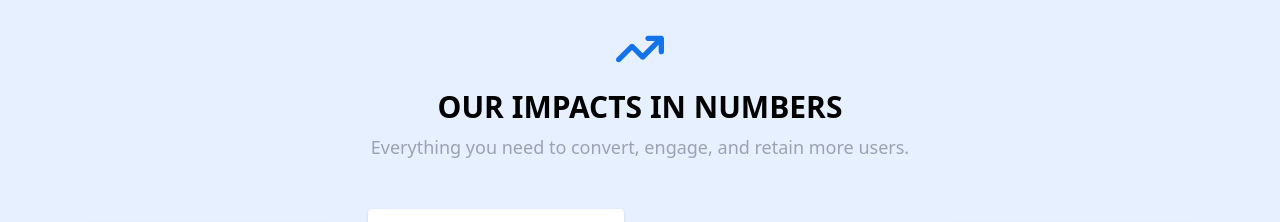
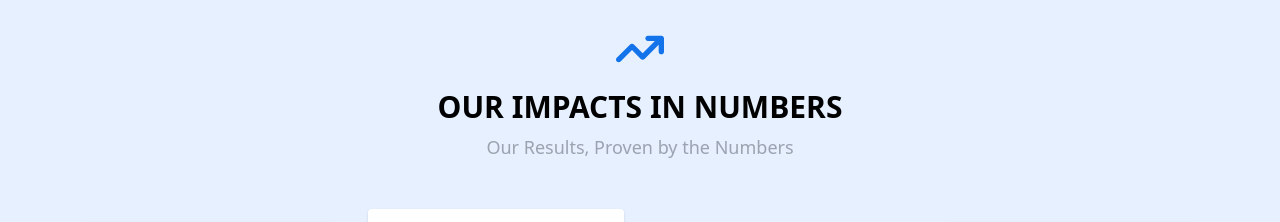
Before and after one commit to PiyushSharma0/nepal-ielts, a Next.js app: page / in a window 1280 px wide. Shown: the part 1360-1582 px from the top of the page. Built offline with nearby package versions, Linux system fonts and the light colour scheme.

Commit message:
refactor: Update text in Stats component for better clarity

```diff
--- a/components/Stats.jsx
+++ b/components/Stats.jsx
@@ -18,7 +18,7 @@ const Stats = () => {
           OUR IMPACTS IN NUMBERS
         </h1>
         <p className="text-lg text-gray-400 px-3">
-          Everything you need to convert, engage, and retain more users.
+        Our Results, Proven by the Numbers
         </p>
       </div>
       <div className="grid grid-cols-2 justify-center items-center lg:grid-cols-4 gap-8 mx-auto my-auto px-4 max-w-6xl">
```
